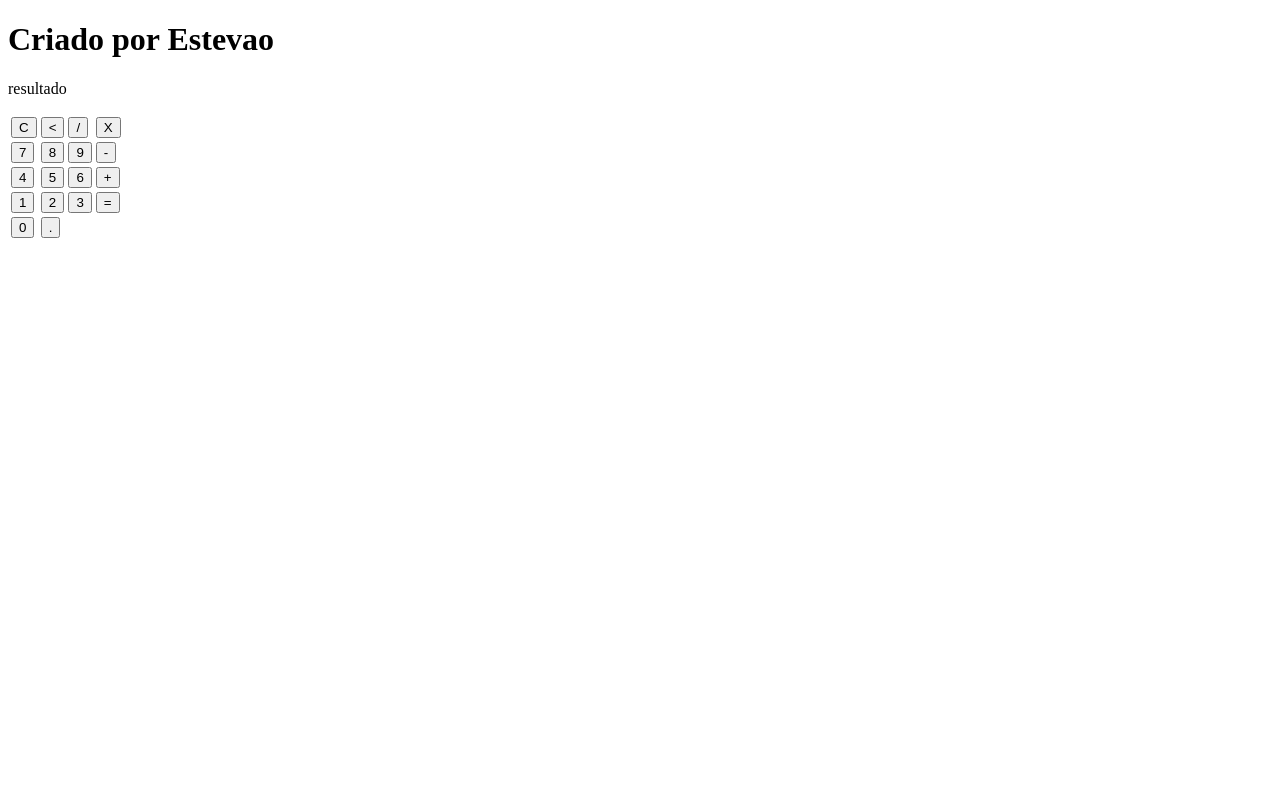
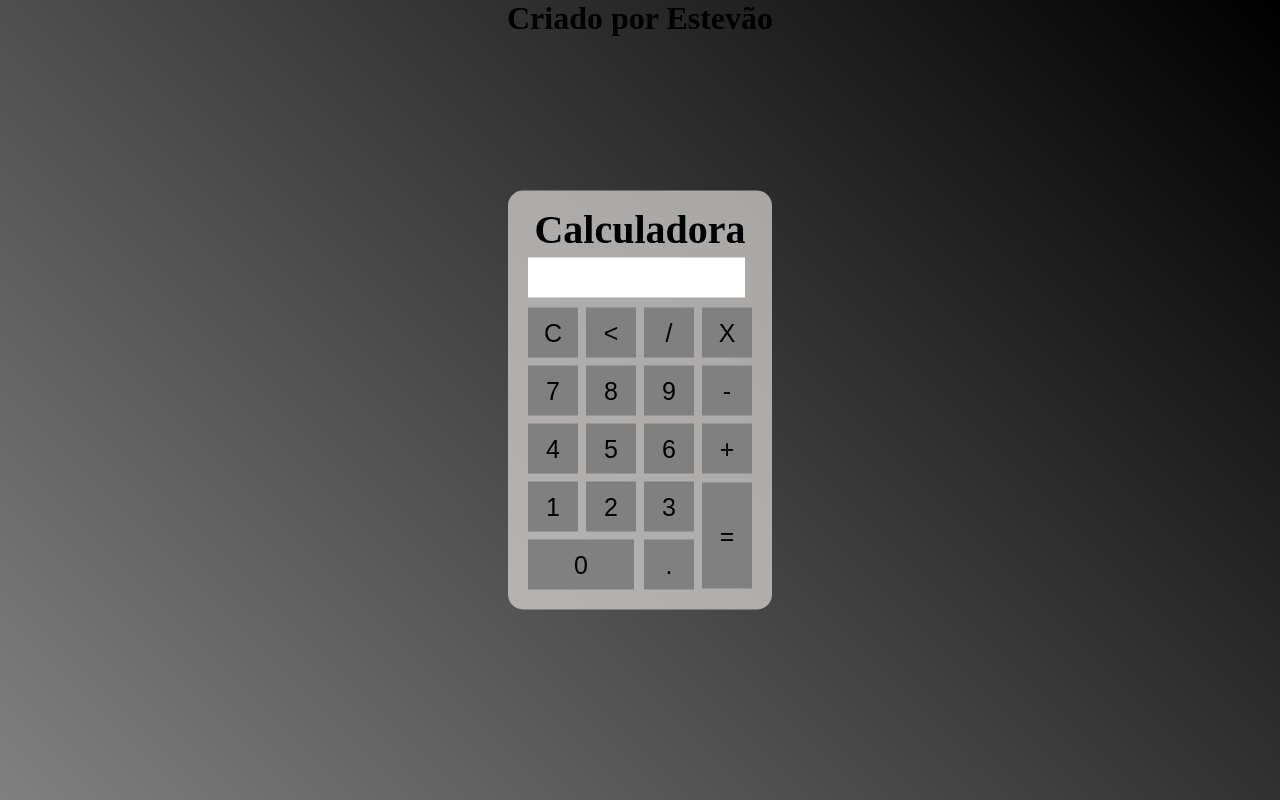
Before and after one commit to blackjul89/calculadora, a plain HTML site: page index.html in a window 1280 px wide. Drawn offline with Linux system fonts and the light colour scheme.

Commit message:
Add files via upload

```diff
--- a/index.html
+++ b/index.html
@@ -1,47 +1,51 @@
-<!DOCTYPE html>
-<html lang="en">
+<html>
     <head>
-<meta charset="UTF-8">
-<meta name="viewport" content="width=device-width, initial-scale=1.0">
-<title>Calculadora HTML</title>
+        <title>Calculadora</title>
+        <meta harset="UTF-8">
+        <meta name="viewport" content="width-device-width, initial-scale=1.0">
         <link rel="stylesheet" href="styles.css">
     </head>
-</html>
+
     <body>
         <div class="fundo">
-<h1>Criado por Estevao</h1>
+            <h1>Criado por Estevão</h1>
             <div class="Calculadora">
-<p id="resultado"> resultado </p>
+                <h1>Calculadora</h1>
+                <p id="resultado"></p>
                 <table>
                     <tr>
-<td> <button class="botao"> C </button></td>
-<td> <button class="botao"> < </button></td>
-<td> <button class="botao"> / </button></td>
-<td> <button class="botao"> X </button></td>
+                        <td><button class="botao">C</button></td>
+                        <td><button class="botao"><</button></td>
+                        <td><button class="botao">/</button></td>
+                        <td><button class="botao">X</button></td>
                     </tr>
                     <tr>
-<td> <button class="botao"> 7 </button></td>
-<td> <button class="botao"> 8 </button></td>
-<td> <button class="botao"> 9 </button></td>
-<td> <button class="botao"> - </button></td>
+                        <td><button class="botao">7</button></td>
+                        <td><button class="botao">8</button></td>
+                        <td><button class="botao">9</button></td>
+                        <td><button class="botao">-</button></td>
                     </tr>
                     <tr>
-<td> <button class="botao"> 4 </button></td>
-<td> <button class="botao"> 5 </button></td>
-<td> <button class="botao"> 6 </button></td>
-<td> <button class="botao"> + </button></td>
+                        <td><button class="botao">4</button></td>
+                        <td><button class="botao">5</button></td>
+                        <td><button class="botao">6</button></td>
+                        <td><button class="botao">+</button></td>
                     </tr>
                     <tr>
-<td> <button class="botao"> 1 </button></td>
-<td> <button class="botao"> 2 </button></td>
-<td> <button class="botao"> 3 </button></td>
-<td> <button class="botao"> = </button></td>
+                        <td><button class="botao">1</button></td>
+                        <td><button class="botao">2</button></td>
+                        <td><button class="botao">3</button></td>
+                        <td rowspan="2"><button class="botao" style="height: 106px;">=</button></td>
                     </tr>
                     <tr>
-<td> <button class="botao"> 0 </button></td>
-<td> <button class="botao"> . </button></td>
+                        <td colspan="2"><button class="botao" style="width: 106px;">0</button></td>
+                        <td><button class="botao">.</button></td>
                     </tr>
                 </table>
             </div>
         </div>
+        <script>
+
+        </script>
     </body>
+</html>
--- a/styles.css
+++ b/styles.css
@@ -0,0 +1,44 @@
+*{
+    margin: 0;
+    padding: 0;
+}
+.fundo{
+    background-image: linear-gradient(45deg, grey, black);
+    height: 100vh;
+    color: black;
+    font-family: 'Times New Roman', Times, serif;
+    text-align: center;
+}
+.Calculadora{
+    position: absolute;
+    background-color: rgba(222, 219, 219, 0.7);
+    top: 50%;
+    left: 50%;
+    transform: translate(-50%, -50%);
+    border-radius: 15px;
+    padding: 15px;
+    font-size: 20px;
+}
+.botao{
+    width: 50px;
+    height: 50px;
+    margin: 3px;
+    font-size: 25px;
+    cursor: pointer;
+    background-color: grey;
+    border: none;
+    color: black;
+}
+.botao:hover{
+    background-color: black;
+    color: white;
+}
+#resultado{
+    background-color: white;
+    width: 207px;
+    height: 30px;
+    margin: 5px;
+    color: black;
+    text-align: right;
+    padding: 5px;
+}
```
Lines whose indentation alone changed are shown as unchanged.
